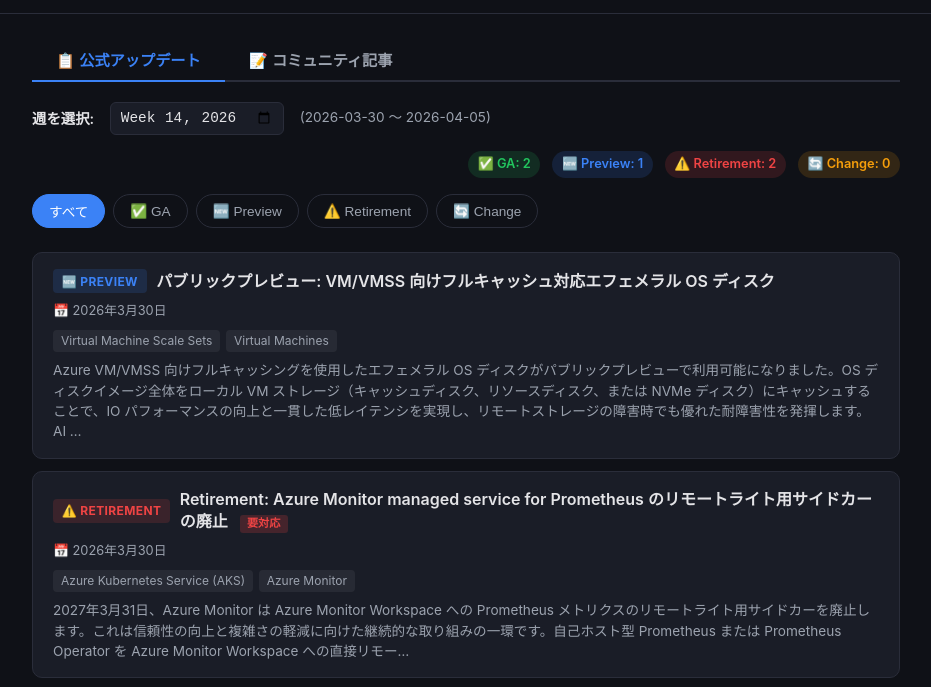
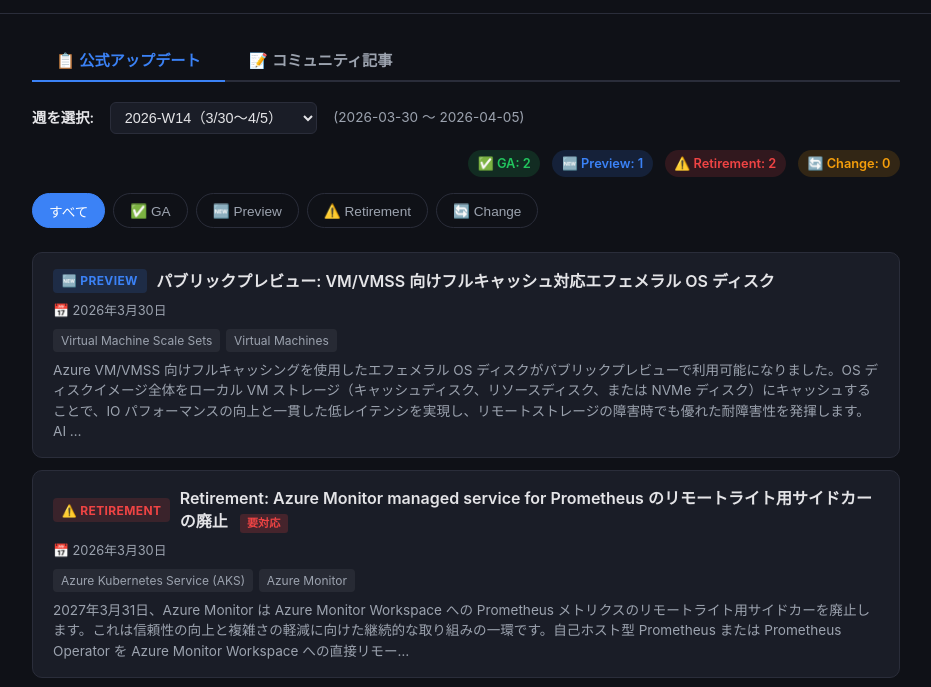
Before and after one commit to zukakosan/azure-update-curation, a website: page site/index.html in a window 1280 px wide. Shown: the part 109-796 px from the top of the page, without its empty margins (174-1105 px from the left). Drawn offline with Linux system fonts and the light colour scheme.

Commit message:
Populate week picker select with labeled ISO week range

```diff
--- a/site/app.js
+++ b/site/app.js
@@ -35,8 +35,8 @@
   let currentTab = "official";
 
   // --- Init ---
-  function init() {
-    weekPicker.value = currentISOWeek();
+  async function init() {
+    await populateWeekPicker();
     weekPicker.addEventListener("change", () => loadCurrentTab());
 
     // Tab switching
@@ -216,6 +216,39 @@
     return `${d.getUTCFullYear()}-W${String(weekNum).padStart(2, "0")}`;
   }
 
+  function isoWeekToMonday(weekStr) {
+    const [y, w] = weekStr.split("-W").map(Number);
+    const jan4 = new Date(Date.UTC(y, 0, 4));
+    const mon = new Date(jan4);
+    mon.setUTCDate(jan4.getUTCDate() - ((jan4.getUTCDay() + 6) % 7) + (w - 1) * 7);
+    return mon;
+  }
+
+  function weekLabel(weekStr) {
+    const mon = isoWeekToMonday(weekStr);
+    const sun = new Date(mon);
+    sun.setUTCDate(sun.getUTCDate() + 6);
+    const fmt = d => `${d.getUTCMonth()+1}/${d.getUTCDate()}`;
+    return `${weekStr}（${fmt(mon)}〜${fmt(sun)}）`;
+  }
+
+  async function populateWeekPicker() {
+    const current = currentISOWeek();
+    // Generate a range of weeks around the current week
+    const weeks = [];
+    const [cy, cw] = current.split("-W").map(Number);
+    for (let offset = -12; offset <= 4; offset++) {
+      let y = cy, w = cw + offset;
+      while (w < 1) { y--; w += 52; }
+      while (w > 52) { y++; w -= 52; }
+      weeks.push(`${y}-W${String(w).padStart(2, "0")}`);
+    }
+    weekPicker.innerHTML = weeks.map(w =>
+      `<option value="${w}"${w === current ? " selected" : ""}>${weekLabel(w)}</option>`
+    ).join("");
+    weekPicker.value = current;
+  }
+
   function truncate(str, len) {
     return str && str.length > len ? str.slice(0, len) + "…" : (str || "");
   }
--- a/site/index.html
+++ b/site/index.html
@@ -20,7 +20,7 @@
 
     <section class="controls">
       <label for="week-picker">週を選択:</label>
-      <input type="week" id="week-picker">
+      <select id="week-picker"></select>
       <span class="period-label" id="period-label"></span>
       <div class="stats" id="stats"></div>
     </section>
--- a/site/style.css
+++ b/site/style.css
@@ -73,6 +73,7 @@
   background:var(--surface);
   color:var(--text);
   font-size:.9rem;
+  cursor:pointer;
 }
 .period-label{
   font-size:.85rem;
```
